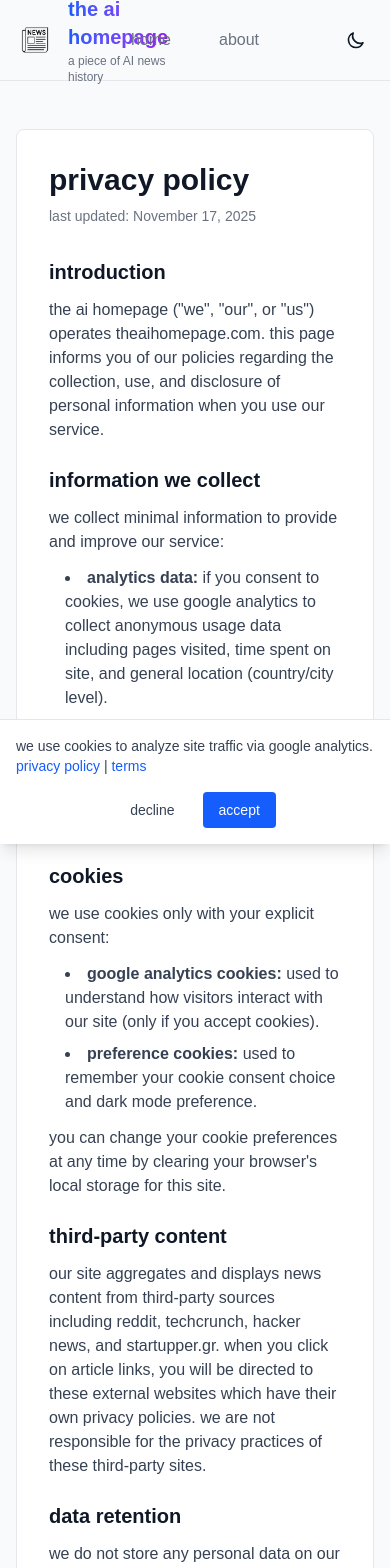
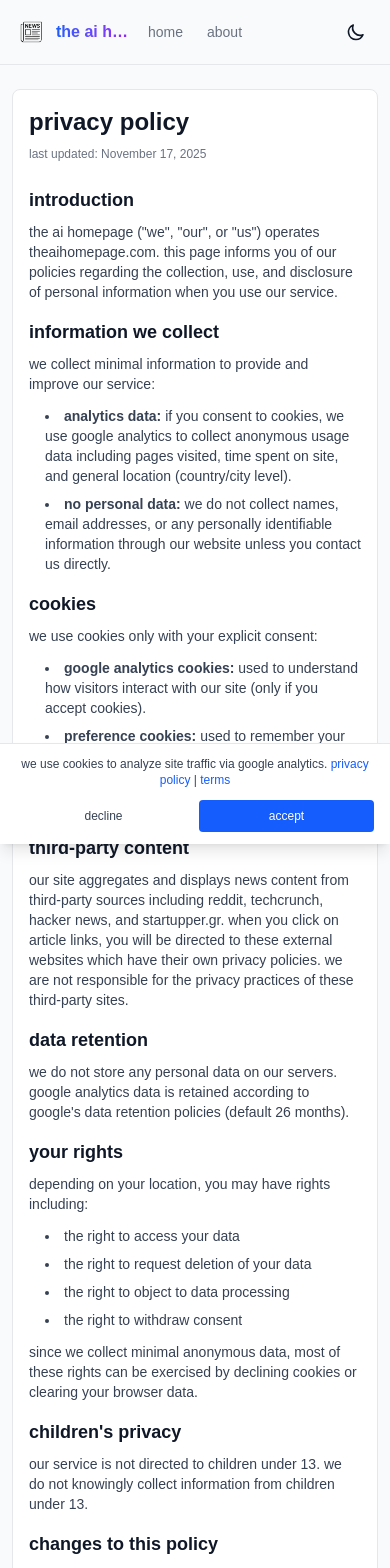
Before and after one commit to evangelosmeklis/theaihomepage, a Next.js app: page /privacy in a window 390 px wide. Shown: the top 1568 px of the page. Built offline with nearby package versions, Linux system fonts and the light colour scheme.

Commit message:
optimize for phones

```diff
--- a/app/about/page.tsx
+++ b/app/about/page.tsx
@@ -6,10 +6,10 @@ export default function About() {
     <div className="min-h-screen bg-gray-50 dark:bg-gray-900 transition-colors flex flex-col">
       <Navigation />
 
-      <main className="max-w-3xl mx-auto px-4 sm:px-6 lg:px-8 py-12 flex-1">
-        <h1 className="text-3xl font-bold text-gray-900 dark:text-gray-100 mb-8">about</h1>
+      <main className="max-w-3xl mx-auto px-3 sm:px-6 lg:px-8 py-6 sm:py-12 flex-1">
+        <h1 className="text-2xl sm:text-3xl font-bold text-gray-900 dark:text-gray-100 mb-6 sm:mb-8">about</h1>
 
-        <div className="text-gray-600 dark:text-gray-300 space-y-6 leading-relaxed">
+        <div className="text-sm sm:text-base text-gray-600 dark:text-gray-300 space-y-4 sm:space-y-6 leading-relaxed">
           <p>
             the ai homepage is a news aggregator that brings you the latest AI news from multiple trusted sources,
             all in one clean, easy-to-browse interface. instead of checking multiple websites and forums, you get
--- a/app/layout.tsx
+++ b/app/layout.tsx
@@ -12,9 +12,6 @@ const inter = Inter({
 export const metadata: Metadata = {
   title: "The AI Homepage - Your Daily AI News Aggregator",
   description: "Stay updated with the latest AI news from Reddit, TechCrunch, Hacker News, and Startupper.gr. All in one place.",
-  icons: {
-    icon: '/logo-2.ico',
-  },
 };
 
 export default function RootLayout({
--- a/app/page.tsx
+++ b/app/page.tsx
@@ -87,8 +87,8 @@ export default function Home() {
     <div className="min-h-screen bg-gray-50 dark:bg-gray-900 transition-colors flex flex-col">
       <Navigation />
 
-      <main className="max-w-7xl mx-auto px-4 sm:px-6 lg:px-8 py-12 flex-1">
-        <div className="mb-8">
+      <main className="max-w-7xl mx-auto px-3 sm:px-6 lg:px-8 py-6 sm:py-12 flex-1">
+        <div className="mb-6 sm:mb-8">
           <SourceFilter
             selectedSources={selectedSources}
             onToggleSource={handleToggleSource}
@@ -124,7 +124,7 @@ export default function Home() {
                 No articles found for the selected filters.
               </div>
             )}
-            <div className="grid grid-cols-1 md:grid-cols-2 lg:grid-cols-3 gap-6">
+            <div className="grid grid-cols-1 md:grid-cols-2 lg:grid-cols-3 gap-4 sm:gap-6">
               {filteredNews.map((item) => (
                 <NewsCard key={item.id} item={item} />
               ))}
--- a/app/privacy/page.tsx
+++ b/app/privacy/page.tsx
@@ -6,18 +6,18 @@ export default function Privacy() {
     <div className="min-h-screen bg-gray-50 dark:bg-gray-900 transition-colors">
       <Navigation />
 
-      <main className="max-w-4xl mx-auto px-4 sm:px-6 lg:px-8 py-12">
-        <div className="bg-white dark:bg-gray-800 rounded-lg border border-gray-200 dark:border-gray-700 p-8">
-          <h1 className="text-3xl font-bold text-gray-900 dark:text-gray-100 mb-2">
+      <main className="max-w-4xl mx-auto px-3 sm:px-6 lg:px-8 py-6 sm:py-12">
+        <div className="bg-white dark:bg-gray-800 rounded-lg border border-gray-200 dark:border-gray-700 p-4 sm:p-8">
+          <h1 className="text-2xl sm:text-3xl font-bold text-gray-900 dark:text-gray-100 mb-2">
             privacy policy
           </h1>
-          <p className="text-sm text-gray-500 dark:text-gray-400 mb-8">
+          <p className="text-xs sm:text-sm text-gray-500 dark:text-gray-400 mb-6 sm:mb-8">
             last updated: {new Date().toLocaleDateString('en-US', { month: 'long', day: 'numeric', year: 'numeric' })}
           </p>
 
-          <div className="space-y-6 text-gray-700 dark:text-gray-300">
+          <div className="space-y-4 sm:space-y-6 text-sm sm:text-base text-gray-700 dark:text-gray-300">
             <section>
-              <h2 className="text-xl font-semibold text-gray-900 dark:text-gray-100 mb-3">
+              <h2 className="text-lg sm:text-xl font-semibold text-gray-900 dark:text-gray-100 mb-2 sm:mb-3">
                 introduction
               </h2>
               <p>
@@ -26,7 +26,7 @@ export default function Privacy() {
             </section>
 
             <section>
-              <h2 className="text-xl font-semibold text-gray-900 dark:text-gray-100 mb-3">
+              <h2 className="text-lg sm:text-xl font-semibold text-gray-900 dark:text-gray-100 mb-2 sm:mb-3">
                 information we collect
               </h2>
               <p className="mb-3">
@@ -43,7 +43,7 @@ export default function Privacy() {
             </section>
 
             <section>
-              <h2 className="text-xl font-semibold text-gray-900 dark:text-gray-100 mb-3">
+              <h2 className="text-lg sm:text-xl font-semibold text-gray-900 dark:text-gray-100 mb-2 sm:mb-3">
                 cookies
               </h2>
               <p className="mb-3">
@@ -63,7 +63,7 @@ export default function Privacy() {
             </section>
 
             <section>
-              <h2 className="text-xl font-semibold text-gray-900 dark:text-gray-100 mb-3">
+              <h2 className="text-lg sm:text-xl font-semibold text-gray-900 dark:text-gray-100 mb-2 sm:mb-3">
                 third-party content
               </h2>
               <p>
@@ -72,7 +72,7 @@ export default function Privacy() {
             </section>
 
             <section>
-              <h2 className="text-xl font-semibold text-gray-900 dark:text-gray-100 mb-3">
+              <h2 className="text-lg sm:text-xl font-semibold text-gray-900 dark:text-gray-100 mb-2 sm:mb-3">
                 data retention
               </h2>
               <p>
@@ -81,7 +81,7 @@ export default function Privacy() {
             </section>
 
             <section>
-              <h2 className="text-xl font-semibold text-gray-900 dark:text-gray-100 mb-3">
+              <h2 className="text-lg sm:text-xl font-semibold text-gray-900 dark:text-gray-100 mb-2 sm:mb-3">
                 your rights
               </h2>
               <p className="mb-3">
@@ -99,7 +99,7 @@ export default function Privacy() {
             </section>
 
             <section>
-              <h2 className="text-xl font-semibold text-gray-900 dark:text-gray-100 mb-3">
+              <h2 className="text-lg sm:text-xl font-semibold text-gray-900 dark:text-gray-100 mb-2 sm:mb-3">
                 children&apos;s privacy
               </h2>
               <p>
@@ -108,7 +108,7 @@ export default function Privacy() {
             </section>
 
             <section>
-              <h2 className="text-xl font-semibold text-gray-900 dark:text-gray-100 mb-3">
+              <h2 className="text-lg sm:text-xl font-semibold text-gray-900 dark:text-gray-100 mb-2 sm:mb-3">
                 changes to this policy
               </h2>
               <p>
@@ -117,7 +117,7 @@ export default function Privacy() {
             </section>
 
             <section>
-              <h2 className="text-xl font-semibold text-gray-900 dark:text-gray-100 mb-3">
+              <h2 className="text-lg sm:text-xl font-semibold text-gray-900 dark:text-gray-100 mb-2 sm:mb-3">
                 contact us
               </h2>
               <p>
--- a/components/CookieConsent.tsx
+++ b/components/CookieConsent.tsx
@@ -33,9 +33,9 @@ export function CookieConsent() {
 
   return (
     <div className="fixed bottom-0 left-0 right-0 bg-white dark:bg-gray-800 border-t border-gray-200 dark:border-gray-700 shadow-lg z-50 transition-colors">
-      <div className="max-w-7xl mx-auto px-4 py-4 sm:px-6 lg:px-8">
-        <div className="flex flex-col sm:flex-row items-center justify-between gap-4">
-          <div className="text-sm text-gray-700 dark:text-gray-300">
+      <div className="max-w-7xl mx-auto px-4 py-3 sm:py-4 sm:px-6 lg:px-8">
+        <div className="flex flex-col sm:flex-row items-center justify-between gap-3 sm:gap-4">
+          <div className="text-xs sm:text-sm text-gray-700 dark:text-gray-300 text-center sm:text-left">
             we use cookies to analyze site traffic via google analytics.{' '}
             <Link href="/privacy" className="text-blue-600 dark:text-blue-400 hover:underline">
               privacy policy
@@ -45,16 +45,16 @@ export function CookieConsent() {
               terms
             </Link>
           </div>
-          <div className="flex gap-3">
+          <div className="flex gap-2 sm:gap-3 w-full sm:w-auto">
             <button
               onClick={handleDecline}
-              className="px-4 py-2 text-sm text-gray-700 dark:text-gray-300 hover:text-gray-900 dark:hover:text-gray-100 transition-colors"
+              className="flex-1 sm:flex-none px-3 sm:px-4 py-2 text-xs sm:text-sm text-gray-700 dark:text-gray-300 hover:text-gray-900 dark:hover:text-gray-100 transition-colors touch-manipulation"
             >
               decline
             </button>
             <button
               onClick={handleAccept}
-              className="px-4 py-2 text-sm bg-blue-600 text-white rounded hover:bg-blue-700 transition-colors"
+              className="flex-1 sm:flex-none px-3 sm:px-4 py-2 text-xs sm:text-sm bg-blue-600 text-white rounded hover:bg-blue-700 active:bg-blue-800 transition-colors touch-manipulation"
             >
               accept
             </button>
--- a/components/Footer.tsx
+++ b/components/Footer.tsx
@@ -3,12 +3,12 @@ import Link from 'next/link';
 export function Footer() {
   return (
     <footer className="bg-gray-50 dark:bg-gray-900 border-t border-gray-200 dark:border-gray-700 mt-auto transition-colors">
-      <div className="max-w-7xl mx-auto px-4 sm:px-6 lg:px-8 py-8">
-        <div className="flex flex-col sm:flex-row items-center justify-between gap-4">
-          <div className="text-sm text-gray-500 dark:text-gray-400">
+      <div className="max-w-7xl mx-auto px-4 sm:px-6 lg:px-8 py-6 sm:py-8">
+        <div className="flex flex-col sm:flex-row items-center justify-between gap-3 sm:gap-4">
+          <div className="text-xs sm:text-sm text-gray-500 dark:text-gray-400">
             © {new Date().getFullYear()} the ai homepage
           </div>
-          <div className="flex gap-6 text-sm">
+          <div className="flex flex-wrap justify-center gap-4 sm:gap-6 text-xs sm:text-sm">
             <Link
               href="/about"
               className="text-gray-600 dark:text-gray-400 hover:text-gray-900 dark:hover:text-gray-100 transition-colors"
--- a/components/Navigation.tsx
+++ b/components/Navigation.tsx
@@ -11,16 +11,16 @@ export function Navigation() {
   return (
     <nav className="bg-gray-50 dark:bg-gray-900 border-b border-gray-200 dark:border-gray-700 transition-colors">
       <div className="max-w-7xl mx-auto px-4 sm:px-6 lg:px-8">
-        <div className="flex items-center justify-between h-20">
+        <div className="flex items-center justify-between h-16 sm:h-20">
           {/* Logo */}
-          <div className="flex-1">
-            <Link href="/" className="flex items-center gap-3 hover:scale-105 transition-transform duration-300">
-              <img src="/logo.png" alt="Logo" className="w-10 h-10" />
-              <div>
-                <div className="text-xl font-bold bg-gradient-to-r from-blue-600 to-purple-600 bg-clip-text text-transparent">
+          <div className="flex-1 min-w-0">
+            <Link href="/" className="flex items-center gap-2 sm:gap-3 hover:scale-105 transition-transform duration-300">
+              <img src="/logo.png" alt="Logo" className="w-8 h-8 sm:w-10 sm:h-10 flex-shrink-0" />
+              <div className="min-w-0">
+                <div className="text-base sm:text-xl font-bold bg-gradient-to-r from-blue-600 to-purple-600 bg-clip-text text-transparent truncate">
                   the ai homepage
                 </div>
-                <div className="text-xs text-gray-500 dark:text-gray-400 mt-0.5">
+                <div className="text-xs text-gray-500 dark:text-gray-400 mt-0.5 hidden sm:block">
                   a piece of AI news history
                 </div>
               </div>
@@ -28,10 +28,10 @@ export function Navigation() {
           </div>
 
           {/* Centered Navigation */}
-          <div className="flex-1 flex justify-center gap-12">
+          <div className="flex-1 flex justify-center gap-6 sm:gap-12">
             <Link
               href="/"
-              className={`text-base font-medium transition-colors ${
+              className={`text-sm sm:text-base font-medium transition-colors ${
                 pathname === '/'
                   ? 'text-gray-900 dark:text-gray-100'
                   : 'text-gray-500 dark:text-gray-400 hover:text-gray-900 dark:hover:text-gray-100'
@@ -41,7 +41,7 @@ export function Navigation() {
             </Link>
             <Link
               href="/about"
-              className={`text-base font-medium transition-colors ${
+              className={`text-sm sm:text-base font-medium transition-colors ${
                 pathname === '/about'
                   ? 'text-gray-900 dark:text-gray-100'
                   : 'text-gray-500 dark:text-gray-400 hover:text-gray-900 dark:hover:text-gray-100'
@@ -55,7 +55,7 @@ export function Navigation() {
           <div className="flex-1 flex justify-end">
             <button
               onClick={toggle}
-              className="p-2 rounded-lg hover:bg-gray-200 dark:hover:bg-gray-800 transition-colors"
+              className="p-2 rounded-lg hover:bg-gray-200 dark:hover:bg-gray-800 transition-colors touch-manipulation"
               aria-label="Toggle dark mode"
             >
               {isDark ? (
--- a/components/NewsCard.tsx
+++ b/components/NewsCard.tsx
@@ -23,7 +23,7 @@ export function NewsCard({ item }: NewsCardProps) {
   const isNew = (Date.now() - new Date(item.publishedAt).getTime()) < 3600000; // Less than 1 hour
 
   return (
-    <article className="bg-white dark:bg-gray-800 rounded-lg border border-gray-200 dark:border-gray-700 hover:border-blue-400 dark:hover:border-blue-500 hover:shadow-xl hover:scale-[1.02] transition-all duration-300 h-full relative group">
+    <article className="bg-white dark:bg-gray-800 rounded-lg border border-gray-200 dark:border-gray-700 hover:border-blue-400 dark:hover:border-blue-500 hover:shadow-xl hover:scale-[1.02] active:scale-[0.98] transition-all duration-300 h-full relative group">
       {isNew && (
         <span className="absolute -top-2 -right-2 bg-gradient-to-r from-pink-500 to-purple-500 text-white text-xs font-bold px-2 py-1 rounded-full shadow-lg animate-pulse z-10">
           NEW
@@ -33,11 +33,11 @@ export function NewsCard({ item }: NewsCardProps) {
         href={item.url}
         target="_blank"
         rel="noopener noreferrer"
-        className="flex h-full"
+        className="flex flex-col sm:flex-row h-full"
       >
-        {/* Image on left if available */}
+        {/* Image on top for mobile, left for desktop */}
         {item.thumbnail && (
-          <div className="flex-shrink-0 w-32 h-full rounded-l-lg overflow-hidden">
+          <div className="flex-shrink-0 w-full sm:w-32 h-40 sm:h-full rounded-t-lg sm:rounded-l-lg sm:rounded-tr-none overflow-hidden">
             <img
               src={item.thumbnail}
               alt={item.title}
@@ -50,29 +50,29 @@ export function NewsCard({ item }: NewsCardProps) {
         )}
 
         {/* Content */}
-        <div className="p-4 flex-1 flex flex-col min-w-0">
-          <div className="flex items-center gap-2 mb-2">
-            <span className={`${sourceColors[item.source]} text-white text-xs font-medium px-2 py-1 rounded`}>
+        <div className="p-3 sm:p-4 flex-1 flex flex-col min-w-0">
+          <div className="flex items-center gap-2 mb-2 flex-wrap">
+            <span className={`${sourceColors[item.source]} text-white text-xs font-medium px-2 py-1 rounded flex-shrink-0`}>
               {sourceLabels[item.source]}
             </span>
             {item.sourceDetail && (
-              <span className="text-xs text-gray-500 truncate">{item.sourceDetail}</span>
+              <span className="text-xs text-gray-500 truncate min-w-0">{item.sourceDetail}</span>
             )}
           </div>
 
-          <h2 className="text-base font-semibold text-gray-900 dark:text-gray-100 mb-2 line-clamp-2 group-hover:text-blue-600 dark:group-hover:text-blue-400 transition-all duration-300">
+          <h2 className="text-sm sm:text-base font-semibold text-gray-900 dark:text-gray-100 mb-2 line-clamp-3 sm:line-clamp-2 group-hover:text-blue-600 dark:group-hover:text-blue-400 transition-all duration-300">
             {item.title}
           </h2>
 
           {item.excerpt && (
-            <p className="text-gray-600 dark:text-gray-300 text-sm mb-3 line-clamp-2 flex-1">
+            <p className="text-gray-600 dark:text-gray-300 text-xs sm:text-sm mb-3 line-clamp-2 flex-1">
               {item.excerpt}
             </p>
           )}
 
-          <div className="flex items-center justify-between text-xs text-gray-500 dark:text-gray-400 mt-auto pt-2 border-t border-gray-100 dark:border-gray-700">
-            <span>{formatDistanceToNow(new Date(item.publishedAt), { addSuffix: true })}</span>
-            <div className="flex items-center gap-3">
+          <div className="flex flex-col sm:flex-row sm:items-center sm:justify-between gap-2 text-xs text-gray-500 dark:text-gray-400 mt-auto pt-2 border-t border-gray-100 dark:border-gray-700">
+            <span className="truncate">{formatDistanceToNow(new Date(item.publishedAt), { addSuffix: true })}</span>
+            <div className="flex items-center gap-3 flex-shrink-0">
               {item.score !== undefined && item.score > 0 && (
                 <span className="flex items-center gap-1">
                   <svg className="w-3 h-3 text-yellow-500" fill="currentColor" viewBox="0 0 20 20">
--- a/components/SourceFilter.tsx
+++ b/components/SourceFilter.tsx
@@ -22,10 +22,10 @@ const sortOptions = [
 
 export function SourceFilter({ selectedSources, onToggleSource, sortBy, onSortChange }: SourceFilterProps) {
   return (
-    <div className="flex flex-wrap items-center gap-4 text-sm">
+    <div className="flex flex-col sm:flex-row sm:flex-wrap items-start sm:items-center gap-3 sm:gap-4 text-xs sm:text-sm">
       {/* Source Filter */}
-      <div className="flex items-center gap-1">
-        <span className="text-gray-500 dark:text-gray-400 mr-2">filter:</span>
+      <div className="flex items-center gap-1 flex-wrap">
+        <span className="text-gray-500 dark:text-gray-400 mr-1 sm:mr-2">filter:</span>
         {sources.map((source, index) => {
           const isSelected = source.id === 'all'
             ? selectedSources.size === 0
@@ -35,7 +35,7 @@ export function SourceFilter({ selectedSources, onToggleSource, sortBy, onSortCh
             <span key={source.id} className="flex items-center">
               <button
                 onClick={() => onToggleSource(source.id)}
-                className={`px-2 py-1 rounded transition-all duration-200 ${
+                className={`px-2 py-1 rounded transition-all duration-200 touch-manipulation ${
                   isSelected
                     ? 'text-gray-900 dark:text-gray-100 font-medium underline underline-offset-4 scale-110'
                     : 'text-gray-500 dark:text-gray-400 hover:text-gray-700 dark:hover:text-gray-300 hover:scale-105'
@@ -44,7 +44,7 @@ export function SourceFilter({ selectedSources, onToggleSource, sortBy, onSortCh
                 {source.label}
               </button>
               {index < sources.length - 1 && (
-                <span className="text-gray-300 dark:text-gray-600 mx-1">/</span>
+                <span className="text-gray-300 dark:text-gray-600 mx-0.5 sm:mx-1">/</span>
               )}
             </span>
           );
@@ -52,16 +52,16 @@ export function SourceFilter({ selectedSources, onToggleSource, sortBy, onSortCh
       </div>
 
       {/* Divider */}
-      <span className="text-gray-300 dark:text-gray-600">|</span>
+      <span className="text-gray-300 dark:text-gray-600 hidden sm:inline">|</span>
 
       {/* Sort Filter */}
       <div className="flex items-center gap-1">
-        <span className="text-gray-500 dark:text-gray-400 mr-2">sort:</span>
+        <span className="text-gray-500 dark:text-gray-400 mr-1 sm:mr-2">sort:</span>
         {sortOptions.map((option, index) => (
           <span key={option.id} className="flex items-center">
             <button
               onClick={() => onSortChange(option.id as 'newest' | 'top')}
-              className={`px-2 py-1 rounded transition-all duration-200 ${
+              className={`px-2 py-1 rounded transition-all duration-200 touch-manipulation ${
                 sortBy === option.id
                   ? 'text-gray-900 dark:text-gray-100 font-medium underline underline-offset-4 scale-110'
                   : 'text-gray-500 dark:text-gray-400 hover:text-gray-700 dark:hover:text-gray-300 hover:scale-105'
@@ -70,7 +70,7 @@ export function SourceFilter({ selectedSources, onToggleSource, sortBy, onSortCh
               {option.label}
             </button>
             {index < sortOptions.length - 1 && (
-              <span className="text-gray-300 dark:text-gray-600 mx-1">/</span>
+              <span className="text-gray-300 dark:text-gray-600 mx-0.5 sm:mx-1">/</span>
             )}
           </span>
         ))}
```
Also changed, not shown: app/terms/page.tsx (+18 -18 lines), app/apple-icon.png (added), app/icon.png (added).
